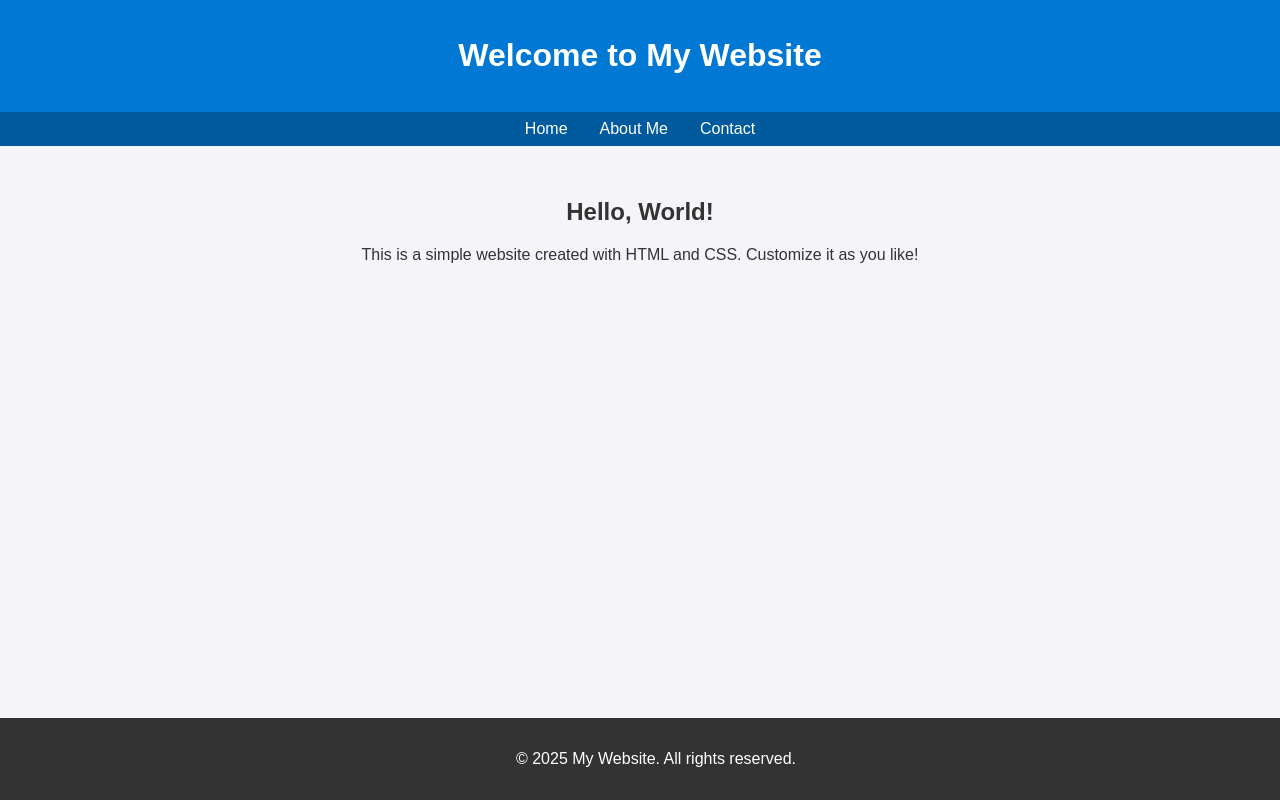
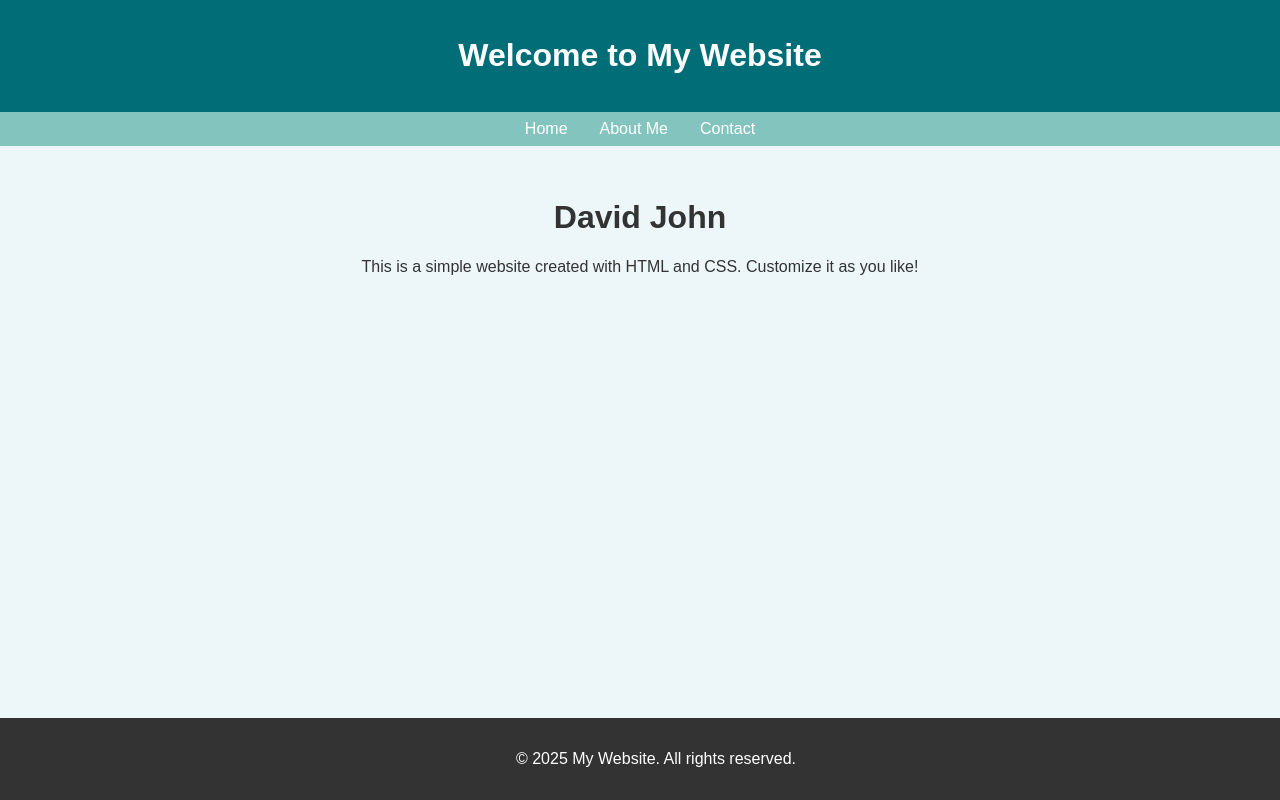
Before and after one commit to DGJohn1/mywebsite, a plain HTML site: page index.html in a window 1280 px wide. Drawn offline with Linux system fonts and the light colour scheme.

Commit message:
Update index.html

```diff
--- a/index.html
+++ b/index.html
@@ -1,3 +1,4 @@
+
 <!DOCTYPE html>
 <html lang="en">
 <head>
@@ -9,11 +10,11 @@
             font-family: Arial, sans-serif;
             margin: 0;
             padding: 0;
-            background-color: #f4f4f9;
+            background-color: #edf6f9;
             color: #333;
         }
         header {
-            background: #0078D4;
+            background: #006d77;
             color: #fff;
             padding: 1rem;
             text-align: center;
@@ -21,7 +22,7 @@
         nav {
             display: flex;
             justify-content: center;
-            background: #005a9e;
+            background: #83c5be;
             padding: 0.5rem;
         }
         nav a {
@@ -57,7 +58,7 @@
         <a href="#">Contact</a>
     </nav>
     <main>
-        <h2>Hello, World!</h2>
+        <h1>David John</h1>
         <p>This is a simple website created with HTML and CSS. Customize it as you like!</p>
     </main>
     <footer>
```
